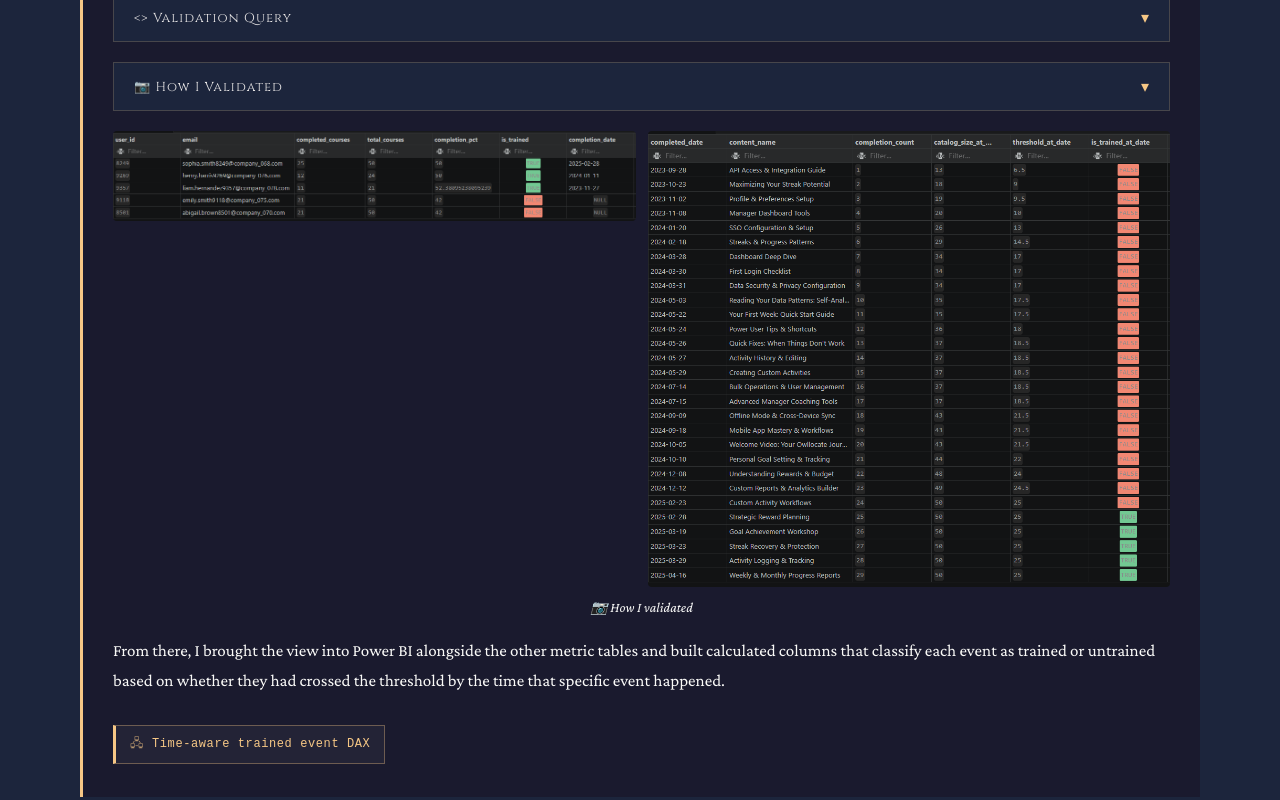
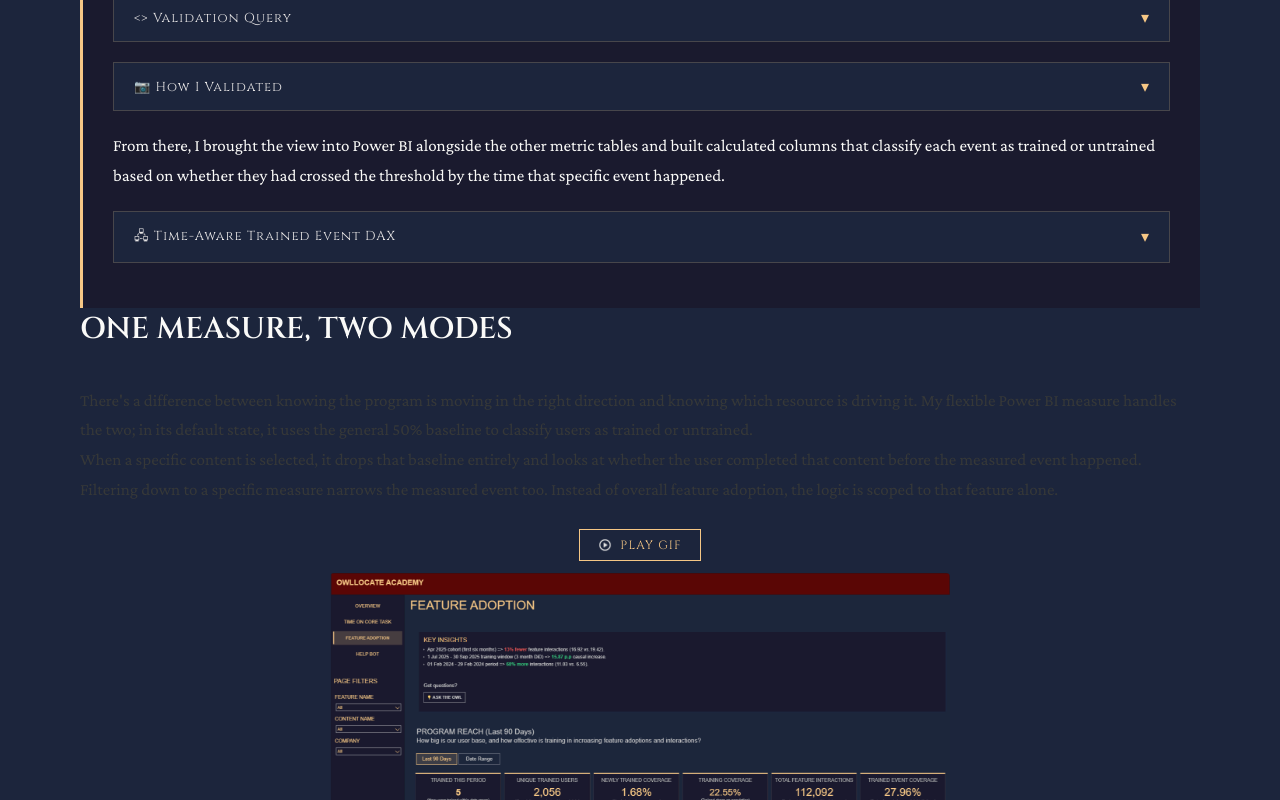
Before and after one commit to gladysboswicaksono/meettheowl, a React (Vite) app: page /training-impact in a window 1280 px wide. Shown: the part 5220-6020 px from the top of the page. Built offline with nearby package versions, Linux system fonts and the light colour scheme.

Commit message:
dax icon

```diff
--- a/src/pages/TrainingImpactPage.jsx
+++ b/src/pages/TrainingImpactPage.jsx
@@ -523,17 +523,17 @@ export default function TrainingImpactPage() {
               <Accordion label="📷 How I validated">
 
               </Accordion>
-              <div className="accordion-images">
-                <ZoomableImage src="/images/training-impact/framework-validation-1.png" alt="How I validated 1" />
-                <ZoomableImage src="/images/training-impact/framework-validation-2.png" alt="How I validated 2" />
-              </div>
-              <ImgCaption>📷 How I validated</ImgCaption>
+
               <p>
                 From there, I brought the view into Power BI alongside the other metric tables and built
                 calculated columns that classify each event as trained or untrained based on whether they had
                 crossed the threshold by the time that specific event happened.
               </p>
-              <CodeRef icon="🖧">Time-aware trained event DAX</CodeRef>
+
+              <Accordion label="🖧 Time-aware trained event DAX">
+
+              </Accordion>
+
             </div>
 
 
```
